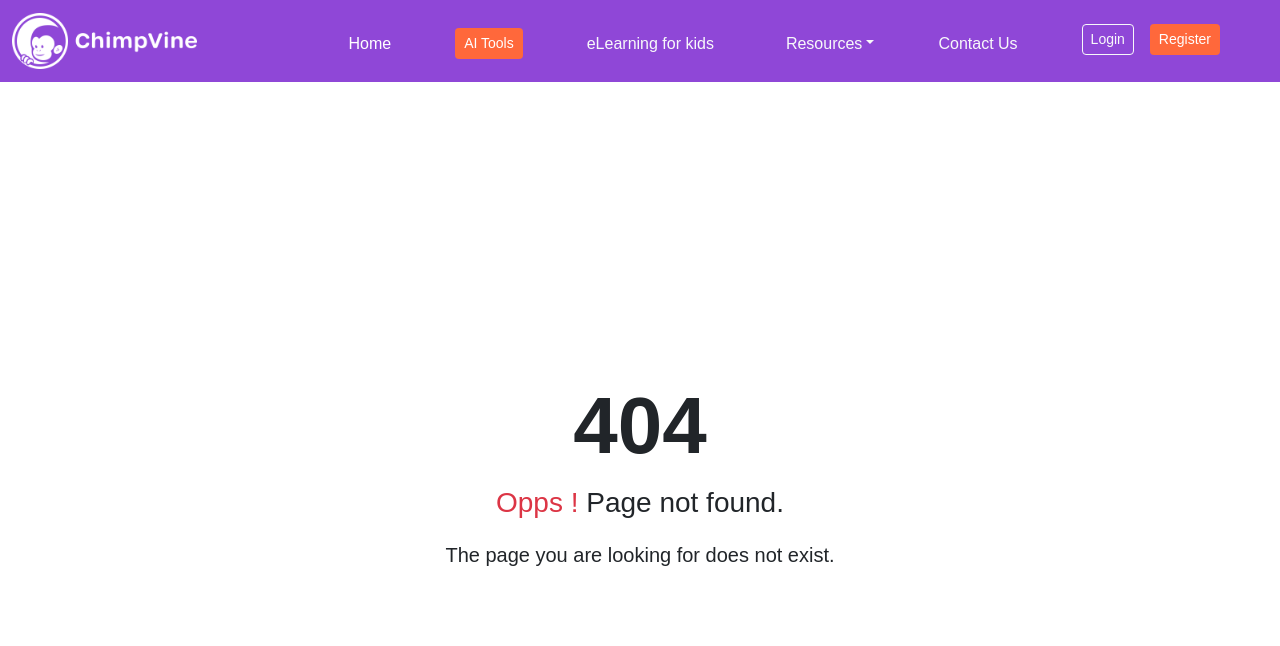
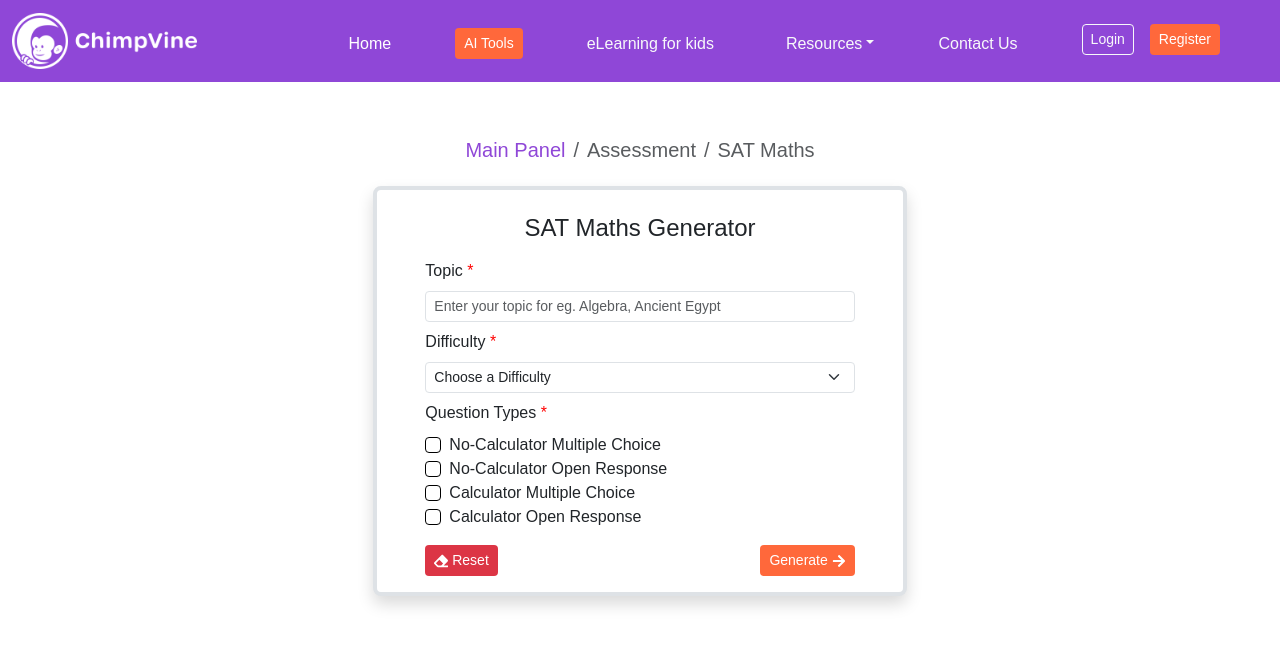
Before and after one commit to ChimpVine/TeachersMaterial-FrontEnd, a React (Vite) app: page /sat-maths in a window 1280 px wide. Before the commit this address had no page. Shown: the top 646 px of the page. Built offline with nearby package versions, Linux system fonts and the light colour scheme; what smartlook-client would draw is missing.

Commit message:
Docker Implementation

```diff
--- /dev/null
+++ b/src/components/Assessment/SatMaths.jsx
@@ -0,0 +1,201 @@
+import React, { useState, useRef } from 'react';
+import axios from 'axios';
+import NavBar from '../NavBar';
+import { FaArrowRight, FaEraser, FaArrowLeft, FaCloudDownloadAlt } from "react-icons/fa";
+import { useForm } from 'react-hook-form';
+import { toast } from 'react-toastify';
+import Spinner from '../../spinner/Spinner';
+import NavBreadcrumb from '../../pages/BreadCrumb/BreadCrumb';
+import Cookies from 'js-cookie';
+import { useNavigate } from 'react-router-dom';
+
+const difficulties = [
+  { value: "", label: "Choose a Difficulty" },
+  { value: "easy", label: "Easy" },
+  { value: "medium", label: "Medium" },
+  { value: "hard", label: "Hard" }
+];
+
+const questionTypes = [
+  { value: "no_calc_mc", label: "No-Calculator Multiple Choice" },
+  { value: "no_calc_or", label: "No-Calculator Open Response" },
+  { value: "calc_mc", label: "Calculator Multiple Choice" },
+  { value: "calc_or", label: "Calculator Open Response" }
+];
+
+export default function SatMath({ BASE_URL }) {
+  const navigate = useNavigate();
+  const { register, handleSubmit, formState: { errors }, reset } = useForm();
+  const [isLoading, setIsLoading] = useState(false);
+  const [apiResponse, setApiResponse] = useState(null);
+  const contentRef = useRef();
+
+  const btnStyle = { backgroundColor: '#FF683B', color: 'white' };
+  const cancelStyle = { backgroundColor: '#dc3545', color: 'white' };
+  const pdfStyle = { backgroundColor: '#198754', color: 'white' };
+
+  const onSubmit = async (data) => {
+    const authToken = Cookies.get('authToken');
+    const siteUrl = Cookies.get('site_url');
+
+    setIsLoading(true);
+    setApiResponse(null);
+
+    try {
+      const response = await axios.post(
+        `${BASE_URL}/group_work`,
+        data,
+        {
+          headers: {
+            'Content-Type': 'application/json',
+            'Authorization': `Bearer ${authToken}`,
+            'X-Site-Url': siteUrl
+          }
+        }
+      );
+      setApiResponse(response.data);
+      toast.success('Group work created successfully!');
+      reset();
+    } catch (error) {
+      if (error.response.status === 401) {
+        toast.warning('This email has been already used on another device.');
+
+        Cookies.remove('authToken');
+        Cookies.remove('site_url');
+        Cookies.remove('Display_name');
+        Cookies.remove('user_email');
+
+        setTimeout(() => {
+          navigate('/login');
+          window.location.reload();
+        }, 2000);
+      } else {
+        const errorMessage = error.response?.data?.error || 'Failed to create group work. Please try again.';
+        toast.error(errorMessage);
+      }
+    } finally {
+      setIsLoading(false);
+    }
+  };
+
+  const generatePdf = () => {
+    window.print();
+  };
+
+  const breadcrumbItems = [
+    { label: 'Main Panel', href: '/ai-tools-for-teachers', active: false },
+    { label: 'Assessment', active: true },
+    { label: 'SAT Maths', active: true }
+  ];
+
+  return (
+    <>
+      <NavBar id="main-nav" />
+      <div className="container-fluid">
+        <div className="row justify-content-center mt-5 mb-4">
+          {isLoading ? (
+            <div className="col-md-5 text-center">
+              <Spinner />
+            </div>
+          ) : (
+            !apiResponse ? (
+              <>
+                <NavBreadcrumb items={breadcrumbItems} />
+                <div className="col-md-5 border border-4 rounded-3 pt-4 pb-3 ps-5 pe-5 shadow p-3 bg-body rounded no-print">
+                  <form onSubmit={handleSubmit(onSubmit)}>
+                    <h4 className="text-center mb-3">SAT Maths Generator</h4>
+
+                    {/* Topic */}
+                    <div className="mb-2">
+                      <label htmlFor="topic" className="form-label">
+                        Topic <span style={{ color: 'red' }}>*</span>
+                      </label>
+                      <input
+                        type="text"
+                        className={`form-control form-control-sm mb-2 ${errors.topic ? 'is-invalid' : ''}`}
+                        id="topic"
+                        placeholder="Enter your topic for eg. Algebra, Ancient Egypt"
+                        {...register('topic', { required: 'Topic is required' })}
+                      />
+                      {errors.topic && <div className="invalid-feedback">{errors.topic.message}</div>}
+                    </div>
+
+                    {/* Difficulty */}
+                    <div className="mb-2">
+                      <label htmlFor="difficulty" className="form-label">
+                        Difficulty <span style={{ color: 'red' }}>*</span>
+                      </label>
+                      <select
+                        className={`form-select form-select-sm mb-2 ${errors.difficulty ? 'is-invalid' : ''}`}
+                        id="difficulty"
+                        {...register('difficulty', { required: 'Difficulty is required' })}
+                      >
+                        {difficulties.map((difficulty, index) => (
+                          <option key={index} value={difficulty.value}>
+                            {difficulty.label}
+                          </option>
+                        ))}
+                      </select>
+                      {errors.difficulty && <div className="invalid-feedback">{errors.difficulty.message}</div>}
+                    </div>
+
+                    {/* Question Types */}
+                    <div className="mb-2">
+                      <label className="form-label">
+                        Question Types <span style={{ color: 'red' }}>*</span>
+                      </label>
+                      <div className="form-check">
+                        {questionTypes.map((type, index) => (
+                          <div key={index}>
+                            <input
+                              type="checkbox"
+                              id={`questionType_${type.value}`}
+                              value={type.value}
+                              {...register('questionTypes', {
+                                validate: (value) => value.length > 0 || 'At least one question type must be selected'
+                              })}
+                              className="form-check-input"
+                            />
+                            <label htmlFor={`questionType_${type.value}`} className="form-check-label">
+                              {type.label}
+                            </label>
+                          </div>
+                        ))}
+                      </div>
+                      {errors.questionTypes && <div className="invalid-feedback d-block">{errors.questionTypes.message}</div>}
+                    </div>
+
+                    <div className="d-flex justify-content-between mt-3">
+                      <button type="button" className="btn btn-sm" style={cancelStyle} onClick={() => reset()} disabled={isLoading}>
+                        <FaEraser /> Reset
+                      </button>
+                      <button type="submit" className="btn btn-sm" style={btnStyle} disabled={isLoading}>
+                        Generate <FaArrowRight />
+                      </button>
+                    </div>
+                  </form>
+                </div>
+              </>
+            ) : (
+              <div className="mt-3" id="main-btn">
+                <div className="text-center">
+                  <button className="btn btn-sm mt-2 mb-3 me-2 no-print" style={btnStyle} onClick={() => setApiResponse(null)}>
+                    <FaArrowLeft /> Generate Another SAT Math
+                  </button>
+                  <button
+                    type="button"
+                    className="btn btn-sm mt-2 mb-3 me-2 no-print"
+                    style={pdfStyle}
+                    onClick={generatePdf}
+                  >
+                    <FaCloudDownloadAlt /> View Group Work
+                  </button>
+                </div>
+              </div>
+            )
+          )}
+        </div>
+      </div>
+    </>
+  );
+}
--- a/src/components/Gamification/TongueTwister.jsx
+++ b/src/components/Gamification/TongueTwister.jsx
@@ -93,16 +93,19 @@ export default function TongueTwister({ BASE_URL }) {
                 Cookies.remove('site_url');
                 Cookies.remove('Display_name');
                 Cookies.remove('user_email');
+                localStorage.removeItem('authToken');
+                localStorage.removeItem('authUser');
 
                 setTimeout(() => {
                     navigate('/login');
                     window.location.reload();
                 }, 2000);
+
             } else {
                 console.error('Error:', error);
                 toast.error('Failed to generate the Tongue Twister. Please try again.');
             }
-        }finally {
+        } finally {
             setIsLoading(false);
         }
     };
--- a/src/components/MainPlanner.jsx
+++ b/src/components/MainPlanner.jsx
@@ -304,7 +304,7 @@ export default function MainPlanner() {
             ),
             title: 'SAT Maths',
             description: 'Master math concepts with clear, engaging lessons to boost your SAT score.',
-            link: '/comingsoon',
+            link: '/sat-maths',
             btnColor: 'dark'
         },
         {
--- a/src/context/UserContext.jsx
+++ b/src/context/UserContext.jsx
@@ -46,7 +46,7 @@ export const UserProvider = ({ children }) => {
         setUser(null);
 
         // Navigate to login or home page
-        window.location.href = '/Login'; // Ensure the user is redirected to login
+        window.location.href = '/login'; // Ensure the user is redirected to login
     }, []);
 
     const verifyToken = useCallback(async () => {
--- a/src/routing/RoutingConfig.jsx
+++ b/src/routing/RoutingConfig.jsx
@@ -24,6 +24,7 @@ import Maketheword from '../components/Gamification/Maketheword.jsx';
 import PrivateRoute from '../components/PrivateRoute';
 import Login from '../pages/Login/Login.jsx';
 import Aboutus from '../pages/AboutUs/Aboutus.jsx';
+import SatMaths from '../components/Assessment/SatMaths.jsx'
 
 export default function RoutingConfig() {
   const location = useLocation();
@@ -46,6 +47,7 @@ export default function RoutingConfig() {
     '/text-summarizer': 'Text Summarizer - AI Tools for Teachers',
     '/group-work': 'Group Work - AI Tools for Teachers',
     '/make-the-word': 'Make the word - AI Tools for Teachers',
+    '/sat-maths': 'SAT Math - AI Tools for Teachers',
     '/contact-us': 'Contact Us - AI Tools for Teachers',
     '/pdf-splitter': 'Pdf Splitter - AI Tools for Teachers',
     '/comingsoon': 'Comingsoon - AI Tools for Teachers',
@@ -85,6 +87,7 @@ export default function RoutingConfig() {
         </Route>
         <Route path="/contact-us" element={<RequestForm BASE_URL={BASE_URL} />} />
         <Route path="/pdf-splitter" element={<PdfSplitter />} />
+        <Route path="/sat-maths" element={<SatMaths />} />
         <Route path="*" element={<Error404Page />} />
       </Routes>
     </HelmetProvider>
--- a/vite.config.js
+++ b/vite.config.js
@@ -5,3 +5,9 @@ import react from '@vitejs/plugin-react'
 export default defineConfig({
   plugins: [react()]
 })
+
+//
+//   server: {
+//     host: true,   // Enables the use of your local IP
+//     port: 5173,   // Specify a port (optional, default is 5173)
+//   },
```
Lines whose indentation alone changed are shown as unchanged.
